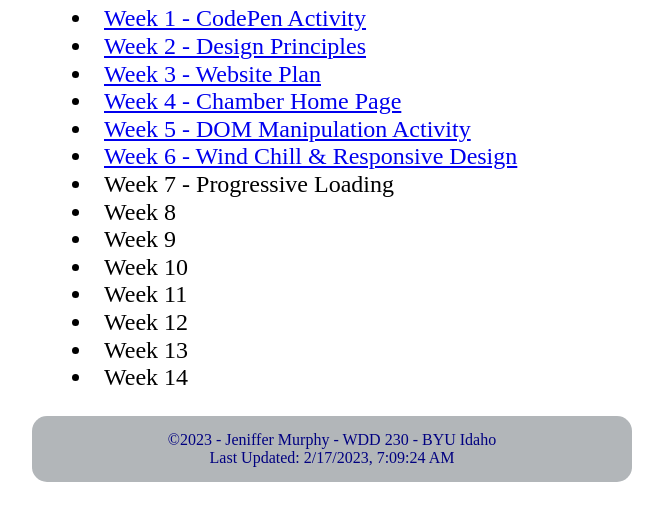
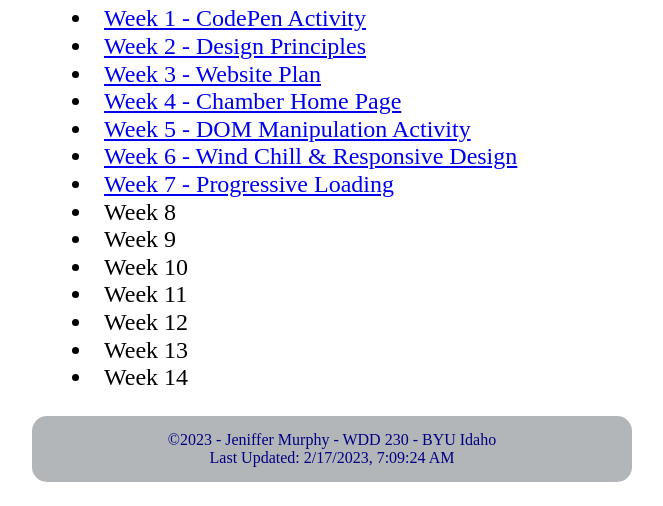
Before and after one commit to jenimurphy/wdd230, a plain HTML site: page index.html in a window 1280 px wide. Shown: the part 294-800 px from the top of the page, without its empty margins (308-971 px from the left). Drawn offline with Linux system fonts and the light colour scheme; a web font is replaced by a local one.

Commit message:
Week7PortalUpdate3

```diff
--- a/index.html
+++ b/index.html
@@ -29,7 +29,7 @@
           <li><a href="https://jenimurphy.github.io/wdd230/chamber/index.html">Week 4 - Chamber Home Page</a></li>
           <li><a href="https://jenimurphy.github.io/wdd230/lesson5/bom.html">Week 5 - DOM Manipulation Activity</a></li>
           <li><a href="https://jenimurphy.github.io/wdd230/chamber/index.html">Week 6 - Wind Chill & Responsive Design</a></li>
-          <li><a href="https://jenimurphy.github.io/wdd230/chamber/lazyload.html"></a>Week 7 - Progressive Loading</li>
+          <li><a href="https://jenimurphy.github.io/wdd230/chamber/lazyload.html">Week 7 - Progressive Loading</a></li>
           <li>Week 8</li>
           <li>Week 9</li>
           <li>Week 10</li>
```
